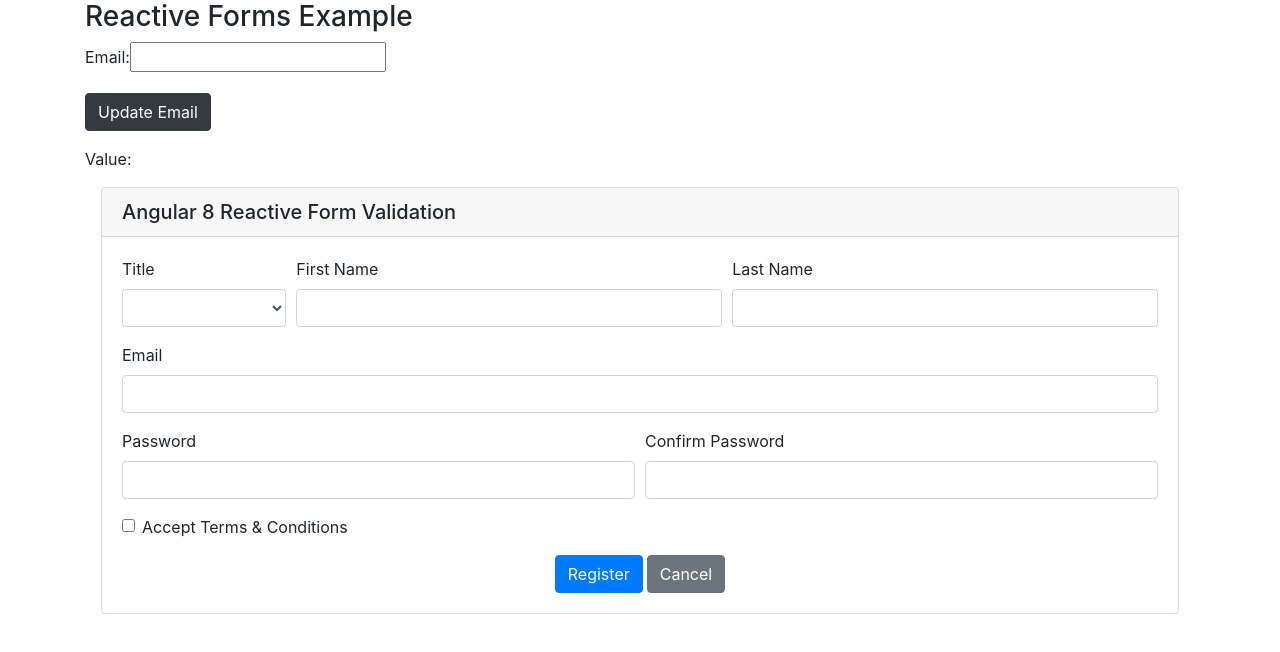
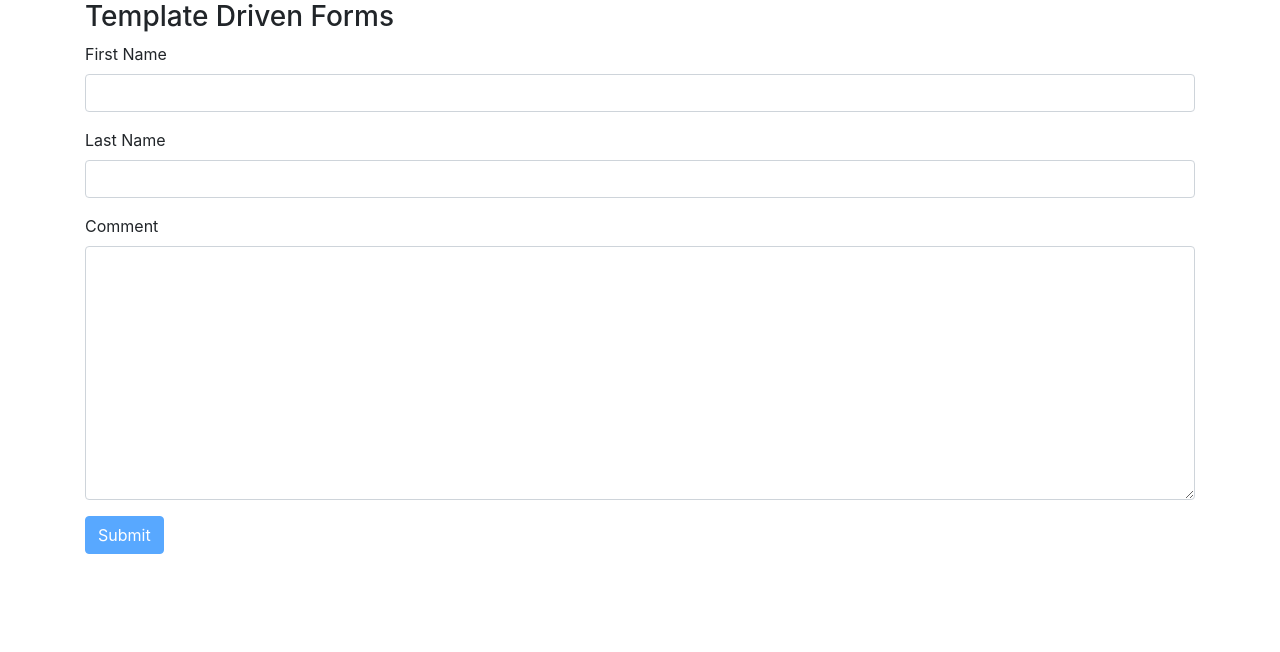
Before and after one commit to Guhanganesan/Angular10, an Angular app: page / in a window 1280 px wide. Shown: the top 652 px of the page. Built offline with nearby package versions, Linux system fonts and the light colour scheme.

Commit message:
Template Driven Form Example

```diff
--- a/src/app/app.component.html
+++ b/src/app/app.component.html
@@ -18,10 +18,13 @@
       generate new child component for basics => ng g c basics then call selector for accessing that component
       <app-basics></app-basics>
 
-      <h3 appMydirective>Touch me to check custom directive</h3> -->
+      <h3 appMydirective>Touch me to check custom directive</h3>
 
       <h3>Reactive Forms Example</h3>
       <app-my-reactive-forms></app-my-reactive-forms>
+       -->
+      <h3>Template Driven Forms</h3>
+      <app-template-driven-forms></app-template-driven-forms>
 
   </div>
 </body>
--- a/src/app/app.module.ts
+++ b/src/app/app.module.ts
@@ -9,13 +9,15 @@ import { ReactiveFormsModule } from '@angular/forms';
 import { BasicsComponent } from './basics/basics.component';
 import { MydirectiveDirective } from './mydirective.directive';
 import { MyReactiveFormsComponent } from './my-reactive-forms/my-reactive-forms.component';
+import { TemplateDrivenFormsComponent } from './template-driven-forms/template-driven-forms.component';
 
 @NgModule({
   declarations: [
     AppComponent,
     BasicsComponent,
     MydirectiveDirective,
-    MyReactiveFormsComponent
+    MyReactiveFormsComponent,
+    TemplateDrivenFormsComponent
   ],
   imports: [
     BrowserModule,
--- /dev/null
+++ b/src/app/template-driven-forms/template-driven-forms.component.html
@@ -0,0 +1,33 @@
+<form #contactForm="ngForm" (ngSubmit)="submit(contactForm.value)">
+
+    <div class="form-group">
+        <label for="firstName">First Name</label>
+        <input required minlength="3" maxlength="10" ngModel name="firstName" type="text" #firstName="ngModel"
+         class="form-control" id="firstName">
+        <div class="alert alert-danger" *ngIf="firstName.touched && !firstName.valid">
+            <div *ngIf="firstName.errors.required">First Name is required.</div>
+            <div *ngIf="firstName.errors.minlength">First Name is minimum {{ firstName.errors.minlength.requiredLength }} character.</div>
+            <div *ngIf="firstName.errors.maxlength">First Name is maximum 10 character.</div>
+        </div>
+    </div>
+
+    <div class="form-group">
+        <label for="lastName">Last Name</label>
+        <input required ngModel name="lastName" type="text" #lastName="ngModel"
+        class="form-control" id="lastName">
+        <div class="alert alert-danger" *ngIf="lastName.touched && !lastName.valid">
+            Last Name is required.
+        </div>
+    </div>
+
+    <div class="form-group">
+        <label for="comment">Comment</label>
+        <textarea required ngModel #comment="ngModel" name="comment"
+        id="comment" cols="30" rows="10" class="form-control"></textarea>
+        <div class="alert alert-danger" *ngIf="comment.touched && !firstName.valid">
+            Comment is required.
+        </div>
+    </div>
+
+    <button class="btn btn-primary" type="submit" [class.disabled]="!contactForm.valid">Submit</button>
+  </form>
--- /dev/null
+++ b/src/app/template-driven-forms/template-driven-forms.component.ts
@@ -0,0 +1,28 @@
+import { Component, OnInit } from '@angular/core';
+
+@Component({
+  selector: 'app-template-driven-forms',
+  templateUrl: './template-driven-forms.component.html',
+  styleUrls: ['./template-driven-forms.component.css']
+})
+export class TemplateDrivenFormsComponent implements OnInit {
+
+  constructor() { }
+
+  ngOnInit(): void {
+  }
+
+  submit(form){
+    var firstName = form.firstName;
+    console.log(firstName);
+
+    var lastName = form.lastName;
+    console.log(lastName);
+
+    var comment = form.comment;
+    console.log(comment);
+
+    console.log(form);
+  }
+
+}
```
Also changed, not shown: src/app/template-driven-forms/template-driven-forms.component.css (added), 1 other file (tests, documents, lock files or other folders).
